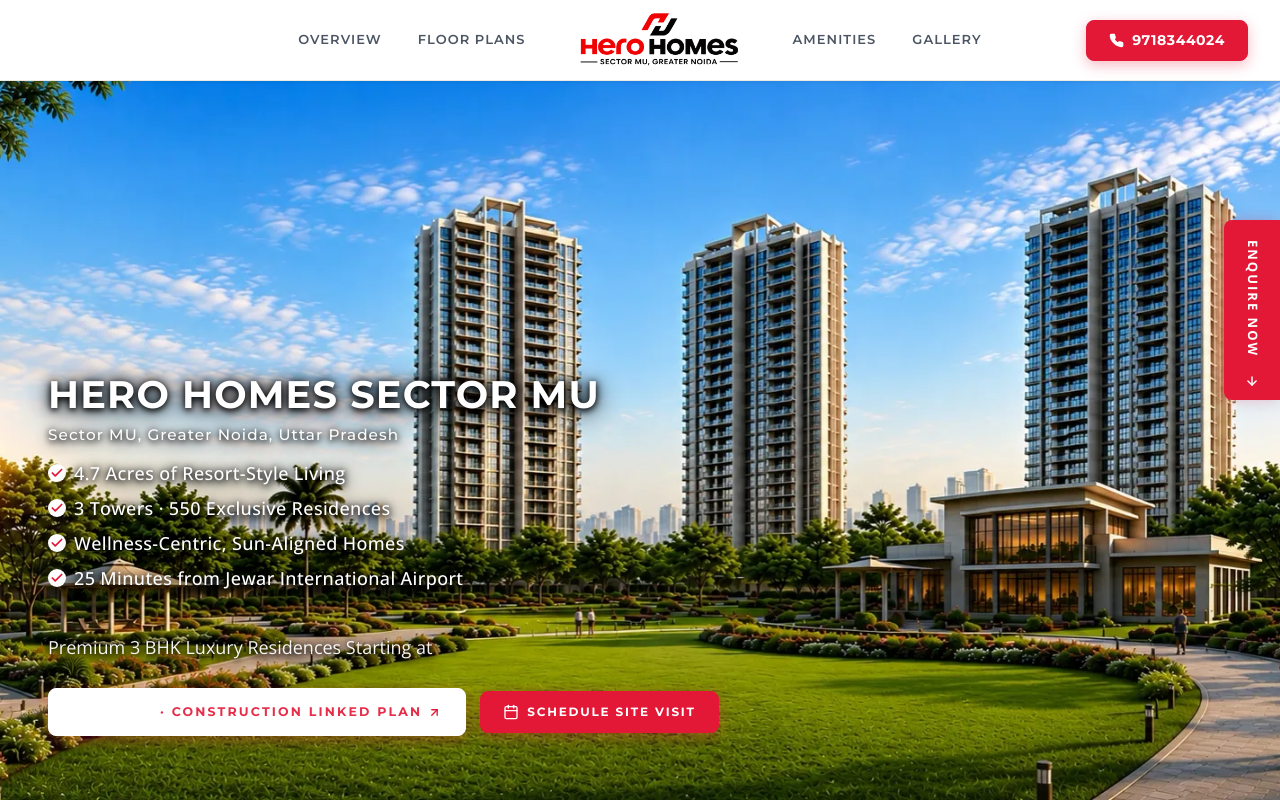
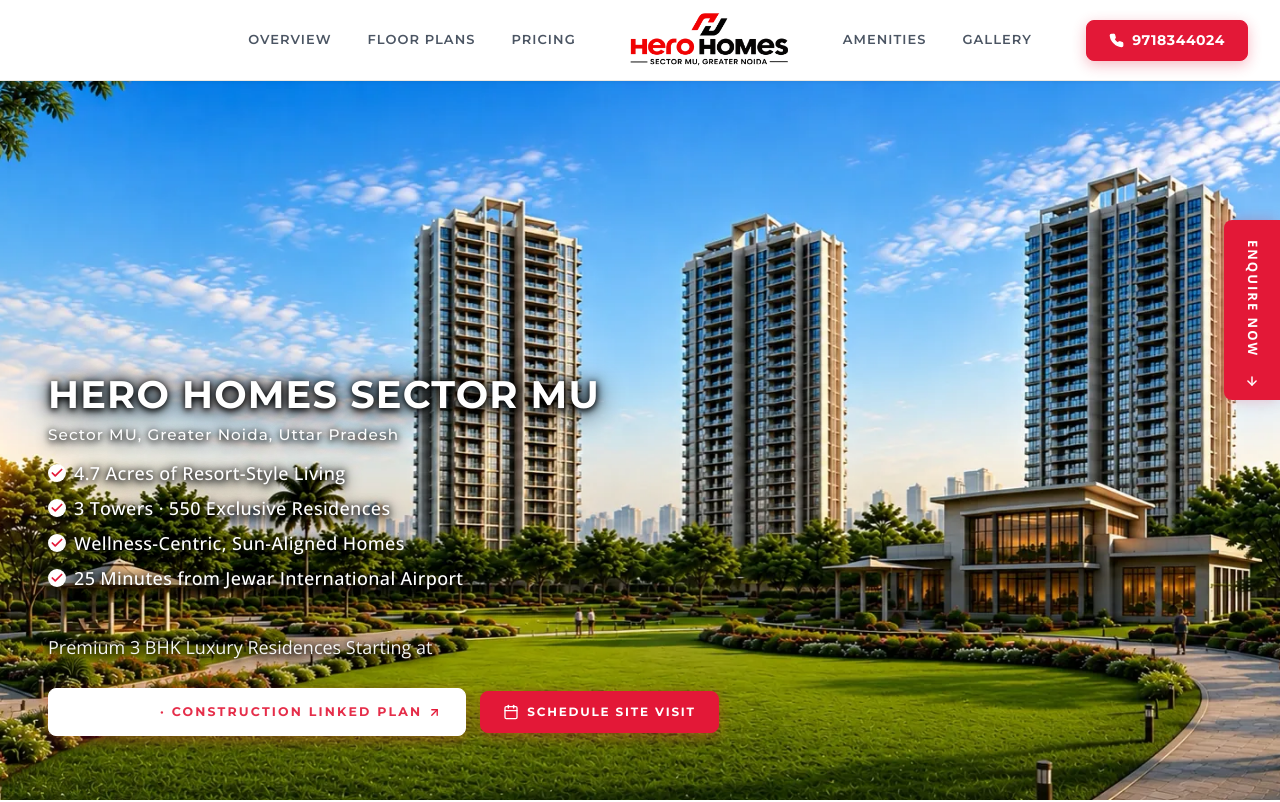
Before and after one commit to vineet-proptiger/hero-homes, a Next.js app: page / in a window 1280 px wide. Shown: the top 802 px of the page. Built offline with nearby package versions, Linux system fonts and the light colour scheme.

Commit message:
some changes

```diff
--- a/components/Navbar.jsx
+++ b/components/Navbar.jsx
@@ -54,6 +54,7 @@ const Navbar = ({ setIsOpen }) => {
         >
           <a href="#overview"   style={aStyle} onMouseEnter={hover} onMouseLeave={unhover}>OVERVIEW</a>
           <a href="#masterplan" style={aStyle} onMouseEnter={hover} onMouseLeave={unhover}>FLOOR PLANS</a>
+          <a href="#pricing"    style={aStyle} onMouseEnter={hover} onMouseLeave={unhover}>PRICING</a>
         </div>
 
         {/* CENTER LOGO */}
@@ -119,6 +120,7 @@ const Navbar = ({ setIsOpen }) => {
           {[
             { label: 'OVERVIEW',    href: '#overview' },
             { label: 'FLOOR PLANS', href: '#masterplan' },
+            { label: 'PRICING',     href: '#pricing' },
             { label: 'AMENITIES',   href: '#amenities' },
             { label: 'GALLERY',     href: '#homes-designed' },
           ].map(({ label, href }, i) => (
```
